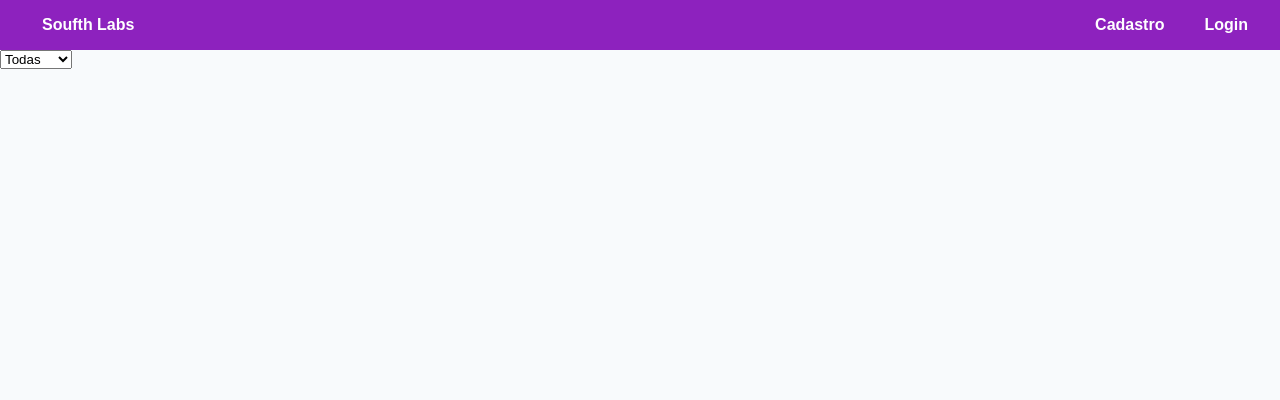
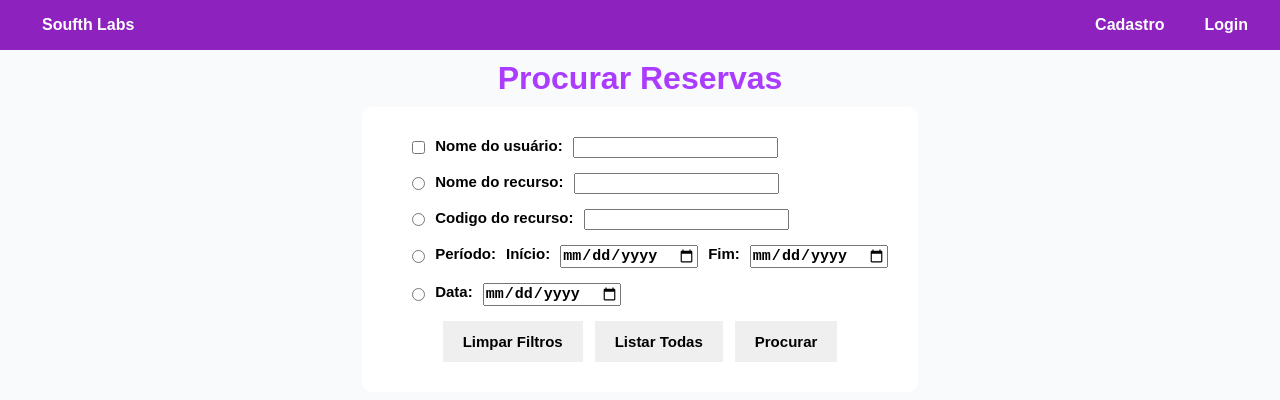
Before and after one commit to byKevinCosta/PROJETOS, a React (Vite) app in the folder frontend/: page /Reservados in a window 1280 px wide. Shown: the top 400 px of the page. Built offline with nearby package versions, Linux system fonts and the light colour scheme.

Commit message:
filtro de reservas e cadastro de recursos adicionados no front

```diff
--- a/frontend/src/ADM/Admin.css
+++ b/frontend/src/ADM/Admin.css
@@ -50,12 +50,12 @@
 .bloquear{
   background: unset;
   background: #ff0000;
-  width: 100px;
+  width: 130px;
 }
 
 .desbloquear{
   background-color: #00ff00;
-  width: 100px;
+  width: 130px;
 }
 
 .acoes-botoes{
@@ -63,3 +63,16 @@
   justify-content: space-around;
   gap:30px;
 }
+
+input,label{
+    font-weight: bolder;
+    font-size: 15px;
+    margin-left:10px;
+
+}
+
+.form{
+  background-color: white;
+  border-radius: 15px;
+  padding: 20px;
+}
--- a/frontend/src/ADM/Admin.jsx
+++ b/frontend/src/ADM/Admin.jsx
@@ -131,6 +131,33 @@ function Admin() {
       .catch(() => setErro("Erro ao remover usuário"));
   }
 
+  function cadastrarRec(formulario){
+
+    formulario.preventDefault();
+        if (!formulario) return;
+        const form = new FormData(formulario.currentTarget);
+        const dados = Object.fromEntries(form);
+        console.log(dados);
+        let params = {};
+    fetch(API + "/Rec", {
+      method: "POST",
+      headers: headers(),
+      body: JSON.stringify({
+        nome: dados.nome,
+        capacidade: dados.capacidade,
+        localizacao: dados.localizacao,
+        isLab: dados.isLab
+       })
+    })
+      .then((resposta) => {
+        if (!resposta.ok) throw new Error("Falha ao cadastrar");
+        alert("Recurso cadastrado com sucesso!");
+        setAba("recursos");
+        buscarRecursos();
+      })
+      .catch(() => setErro("Erro ao cadastrar recurso"));
+  }
+
   return (
     <div className="admin">
       <h1>Admin</h1>
@@ -142,8 +169,8 @@ function Admin() {
         <button onClick={() => { setAba("usuarios"); buscarUsuarios(); }}>
           Usuários
         </button>
-        <button onClick={() => { setAba("listar"); buscarUsuarios(); }}>
-          Listar usuário
+        <button onClick={() => { setAba("cadastrarRec"); }}>
+          Cadastrar Recurso
         </button>
         <button onClick={() => { navigate('/Reservados') }}>
           Reservas
@@ -177,15 +204,27 @@ function Admin() {
           </div>
         ))}
 
-      {aba === "listar" &&
-        usuarios.map((item) => (
-          <div key={item.id} className="item">
-            <div>
-              <b>{item.nome}</b>
-              <p>ID: {item.id} | {item.email}</p>
-            </div>
+      {aba === "cadastrarRec" &&
+          <div className="form">
+            <form onSubmit={cadastrarRec}>
+              <label>Nome do Recurso:</label>
+              <input type="text" name="nome"></input>
+              <label>Capacidade:</label>
+              <input type="number" name="capacidade"></input>
+              <label>Localização:</label>
+              <input type="text" name="localizacao"></input>
+              <label>É laboratório:</label>
+              <label>
+                <input type="radio" name="isLab" value={true}/>Sim
+                <input type="radio" name="isLab" value={false}/>Não
+              </label>
+              <button type="reset">Limpar</button>
+              <button type="submit">Cadastrar</button>
+
+            </form>
           </div>
-        ))}
+
+        }
 
       {aba === "usuarios" &&
         usuarios.map((item) => (
--- a/frontend/src/LABS/LAB.js
+++ b/frontend/src/LABS/LAB.js
@@ -1,5 +1,5 @@
 
-const url = "http://177.220.18.108:8081/Lab";
+const url = "http://localhost:8081/Lab";
 
 fetch(url)
     .then(response => {
--- /dev/null
+++ b/frontend/src/RESERVADOS/Reservados.css
@@ -0,0 +1,80 @@
+.opcoes{
+    margin: 10px;
+    color: #000;
+    background-color: #FFF;
+    display: flex;
+    font-weight: bolder;
+    padding: 30px;
+    border-radius: 10px;
+}
+
+.pagina{
+    display: flex;
+    flex-direction: column;
+    align-items: center;
+    padding: 10px;
+    background: #f8fafc;
+    font-family: Arial, sans-serif;
+
+}
+
+.opcoes label{
+    display: flex;
+    flex-direction: row;
+}
+
+.opcoes label input{
+    margin-left:10px;
+}
+
+.opcoes p {
+    margin-left: 10px;
+}
+
+.opcoes form{
+    display: flex;
+    flex-direction: column;
+}
+
+h1 {
+    color: #aa3bff;
+}
+
+button{
+    padding: 12px 20px;
+    border: none;
+    border-radius: 0;
+    font-size: 15px;
+    font-weight: bold;
+    text-decoration: none;
+    cursor: pointer;
+}
+
+.botoes{
+    display: flex;
+    justify-content: center;
+}
+
+.reservas{
+    display: flex;
+    flex-wrap: wrap;
+    justify-content: center;
+    gap:15px;
+    margin: 40px;
+    margin-bottom: 40px;
+}
+
+.cards{
+    background: #fff;
+    border-radius: 10px;
+    padding: 20px;
+
+}
+
+.cards p{
+    font-weight: bolder;
+}
+
+.cards span{
+    font-weight: lighter;
+}
--- a/frontend/src/RESERVADOS/Reservados.jsx
+++ b/frontend/src/RESERVADOS/Reservados.jsx
@@ -1,27 +1,150 @@
-import { useState } from "react";
+import { useEffect, useState } from "react";
 import { useNavigate } from "react-router-dom";
+import './Reservados.css';
 
-function geraLista(opcao)
-{
-    if (opcao == "todas"){
-       return (<h1>ok</h1>)
-    }
-}
+
+const token = localStorage.getItem("token");
+
+
+
+
 
 export default function reservados()
 {
-    const [opcao,setOpcao] = useState("todas");
-    const mudaOpcao = (event) =>{
-        setOpcao(event.target.value);
-    };
+    let [reservas,setReservas] = useState([]);
+   /* useEffect(() ={
+
+
+    },[reservas])*/
+    async function geraLista(formulario)
+    {
+        formulario.preventDefault();
+        if (!formulario) return;
+        const form = new FormData(formulario.currentTarget);
+        const dados = Object.fromEntries(form);
+        console.log(dados);
+        let params = {};
+
+        if(dados.escolhaNome === 'on'){
+            params.usuario = dados.nomeUser;
+        }
+
+        if(dados.recurso === "nome"){
+            params.nome = dados.nomeRec
+        }
+        if(dados.recurso === "codigo"){
+            params.codigo = dados.idRecurso
+        }
+
+        if(dados.periodo === "periodo" && dados.dataInicio && dados.dataFim)
+        {
+            params.inicio = dados.dataInicio;
+            params.fim = dados.dataFim;
+        }
+
+        if(dados.periodo === "data" && dados.dia)
+        {
+            params.dia = dados.dia
+        }
+        console.log(params);
+        if( !params.usuario && !params.nome && !params.codigo && !params.periodo && !params.dataInicio && !params.dataFim && !params.dia)
+            {
+                setReservas([]);
+                return;
+            }
+
+        const query_string = new URLSearchParams(params).toString();
+        const url = `http://localhost:8081/Reservas?${query_string}`;
+
+        console.log(params);
+        console.log(url);
+
+        const resposta = await fetch(url, {
+        method: "GET",
+        headers: {
+            "Content-Type": "application/json",
+            Authorization: `Bearer ${token}`
+        }
+        });
+        const dadosReservas = await resposta.json();
+        console.log(dadosReservas);
+        setReservas(dadosReservas);
+    }
+
+    async function listarTodos(e) {
+        e.preventDefault();
+        const resposta = await fetch("http://localhost:8081/Reservas", {
+        method: "GET",
+        headers: {
+            "Content-Type": "application/json",
+            Authorization: `Bearer ${token}`
+        }
+        });
+        const dados = await resposta.json();
+        console.log(dados);
+        setReservas(dados);
+
+    }
+
+    function limpar()
+    {
+        setReservas([]);
+    }
+
+    function Formulario(){
+        return(
+            <div className="pagina">
+            <h1>Procurar Reservas</h1>
+            <div className="opcoes">
+                <form onSubmit={geraLista}>
+                    <label>
+                        <input type="checkbox" id="nomeUsuario" name="escolhaNome"/> <p>Nome do usuário:</p>
+                        <input type="text" name="nomeUser"></input>
+                    </label>
+                    <label>
+                        <input type="radio" name="recurso" value="nome"/> <p>Nome do recurso:</p>
+                        <input type="text" name="nomeRec"></input>
+                    </label>
+                    <label>
+                        <input type="radio" name="recurso" value="codigo"/> <p>Codigo do recurso:</p>
+                        <input type="number" name="idRecurso"></input>
+                    </label>
+                    <label>
+                        <input type="radio" name="periodo" value="periodo"/> <p>Período: </p>
+                        <p>Início:</p>
+                        <input type="date" id="dataInicio" name="dataInicio"></input> <p>Fim:</p>
+                        <input type="date" id="dataFim" name="dataFim"></input>
+                    </label>
+                    <label>
+                        <input type="radio" name="periodo" value="data"/> <p>Data:</p>
+                        <input type="date" id="dia" name="dia"></input>
+                    </label>
+                    <div className="botoes">
+                        <button type="reset" onClick={limpar}>Limpar Filtros</button>
+                        <button onClick={listarTodos}>Listar Todas</button>
+                        <button type="submit">Procurar</button>
+                    </div>
+                </form>
+            </div>
+        </div>
+        )
+    }
+
     return(
-        <div>
-            <select id="filtro" onChange={mudaOpcao}>
-                <option value="todas">Todas</option>
-                <option value="usuario">Usuario</option>
-                <option value="recursos">Recurso</option>
-                <option vale="periodo">Período</option>
-            </select>
+        <>
+        <Formulario/>
+        <div className="reservas">
+        {reservas.map((reserva,index) =>{
+            return(
+            <div className="cards" key={index}>
+                <p>Id Reserva: <span>{reserva.idReserva}</span></p>
+                <p>Quem reservou: </p><span>{reserva["Nome do usuario"]}, id Usuario: {reserva.idUsuario}</span>
+                <p>Nome do recurso: </p><span>{reserva.nome}, id Recurso: {reserva.codigoRec}</span>
+                <p>Data de inicio: </p><span>{reserva.dataInicio}</span>
+                <p>Data final da reserva: </p><span>{reserva.dataFim}</span>
+            </div>);
+        })}
         </div>
+        </>
     )
 }
```
Also changed, not shown: 1 other file (tests, documents, lock files or other folders).
